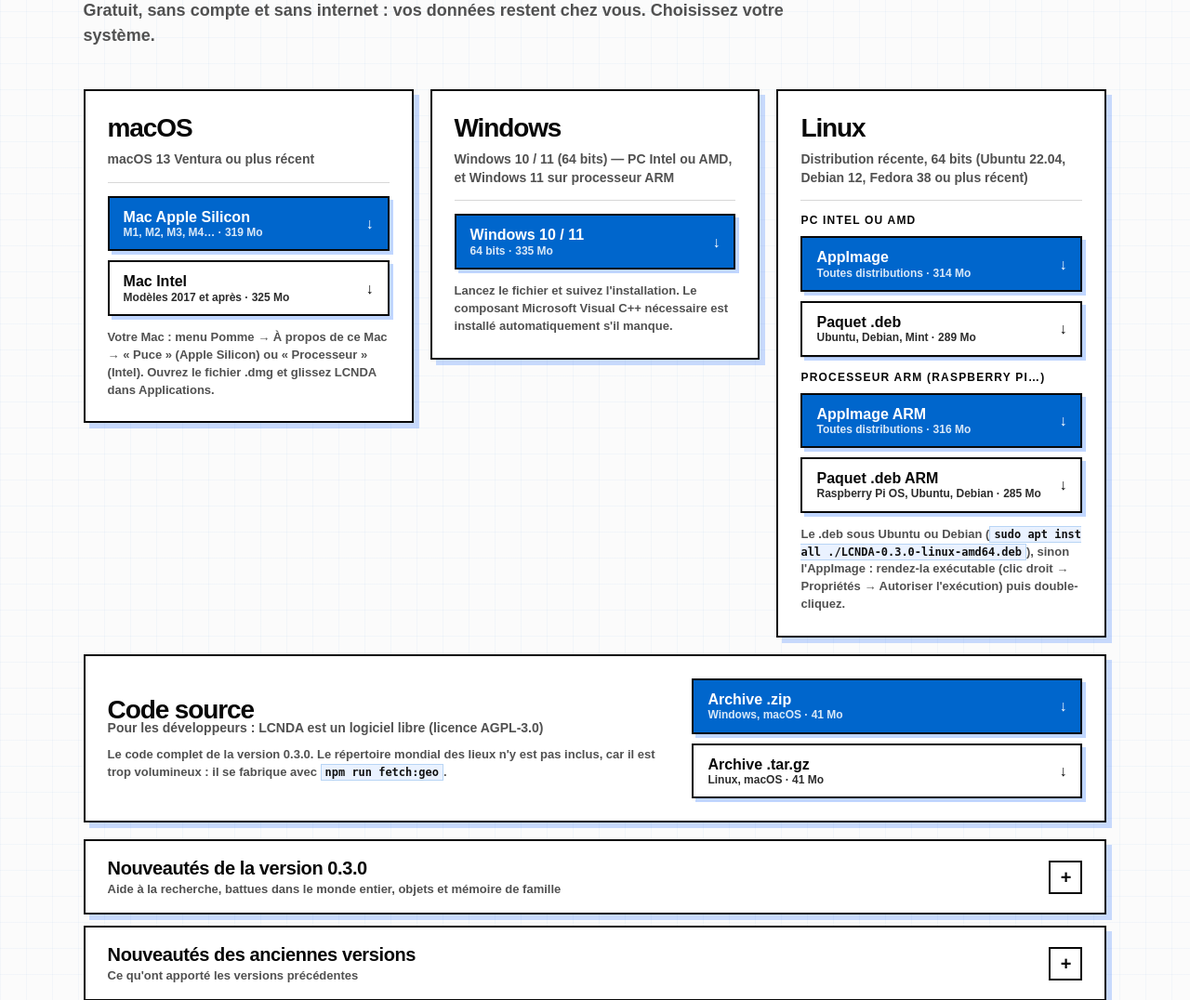
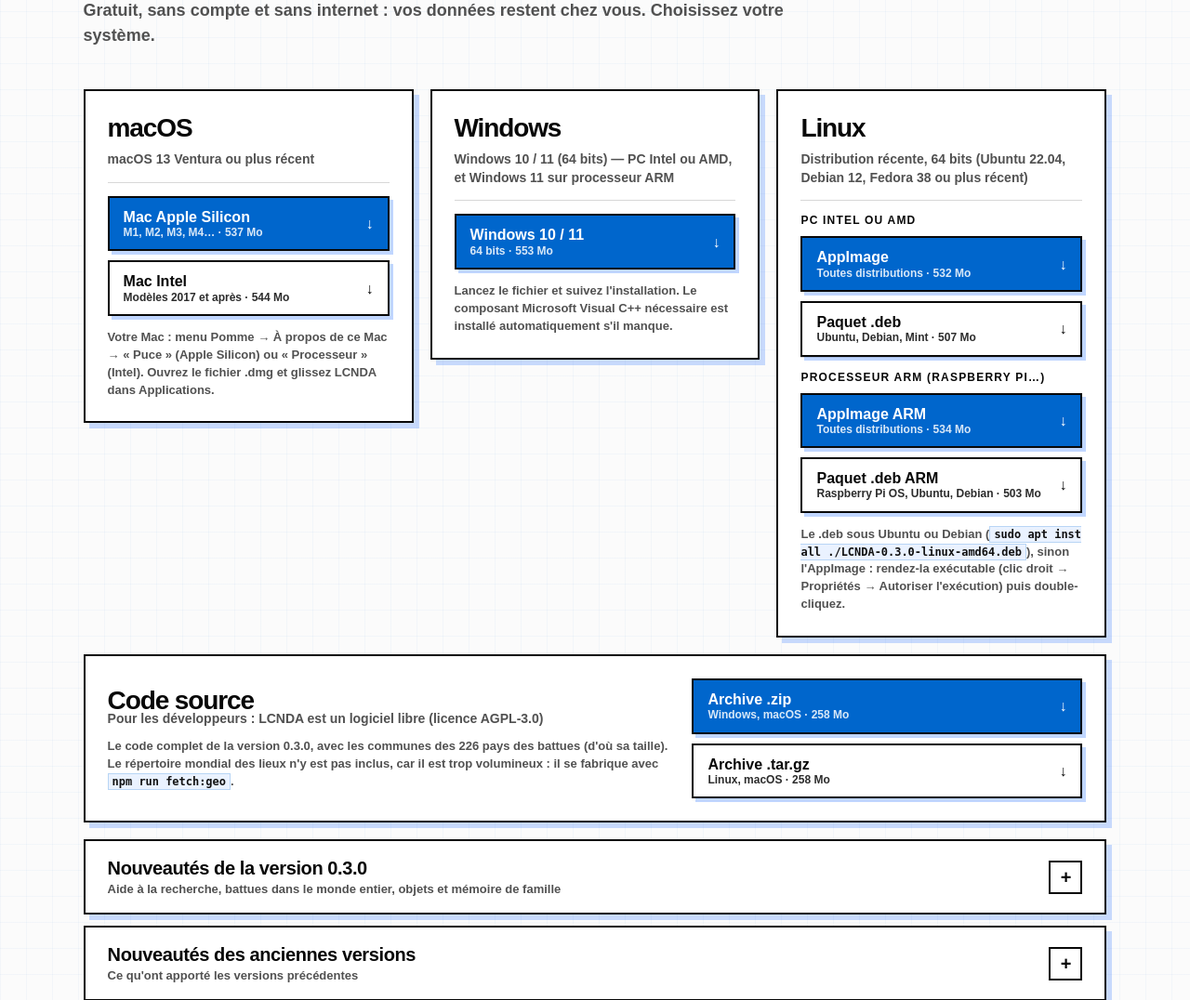
Before and after one commit to victorbaissait/lcnda, a PHP site: page /LCNDA/carnet-numerique-des-ancetres.php in a window 1280 px wide. Shown: the part 1024-2100 px from the top of the page at 93% size. Run offline with PHP 8.4, Linux system fonts and the light colour scheme.

Commit message:
Page de présentation : tailles des installateurs 0.3.0
Co-Authored-By: Claude Opus 5.5 <noreply@anthropic.com>

```diff
--- a/carnet-numerique-des-ancetres.php
+++ b/carnet-numerique-des-ancetres.php
@@ -177,8 +177,8 @@
                     <h3>macOS</h3>
                     <p class="presentation-os-req">macOS 13 Ventura ou plus récent</p>
                     <div class="presentation-os-group">
-                        <a class="button" href="download/LCNDA-0.3.0-mac-arm64.dmg"><span>Mac Apple Silicon<small>M1, M2, M3, M4… · 319 Mo</small></span><span aria-hidden="true">↓</span></a>
-                        <a class="button secondary" href="download/LCNDA-0.3.0-mac-x64.dmg"><span>Mac Intel<small>Modèles 2017 et après · 325 Mo</small></span><span aria-hidden="true">↓</span></a>
+                        <a class="button" href="download/LCNDA-0.3.0-mac-arm64.dmg"><span>Mac Apple Silicon<small>M1, M2, M3, M4… · 537 Mo</small></span><span aria-hidden="true">↓</span></a>
+                        <a class="button secondary" href="download/LCNDA-0.3.0-mac-x64.dmg"><span>Mac Intel<small>Modèles 2017 et après · 544 Mo</small></span><span aria-hidden="true">↓</span></a>
                     </div>
                     <p class="presentation-os-help">Votre Mac : menu Pomme → À propos de ce Mac → « Puce » (Apple Silicon) ou « Processeur » (Intel). Ouvrez le fichier .dmg et glissez LCNDA dans Applications.</p>
                 </article>
@@ -187,7 +187,7 @@
                     <h3>Windows</h3>
                     <p class="presentation-os-req">Windows 10 / 11 (64 bits) — PC Intel ou AMD, et Windows 11 sur processeur ARM</p>
                     <div class="presentation-os-group">
-                        <a class="button" href="download/LCNDA-0.3.0-windows-x64.exe"><span>Windows 10 / 11<small>64 bits · 335 Mo</small></span><span aria-hidden="true">↓</span></a>
+                        <a class="button" href="download/LCNDA-0.3.0-windows-x64.exe"><span>Windows 10 / 11<small>64 bits · 553 Mo</small></span><span aria-hidden="true">↓</span></a>
                     </div>
                     <p class="presentation-os-help">Lancez le fichier et suivez l'installation. Le composant Microsoft Visual C++ nécessaire est installé automatiquement s'il manque.</p>
                 </article>
@@ -198,13 +198,13 @@
                     <div class="presentation-os-groups">
                         <div class="presentation-os-group">
                             <strong>PC Intel ou AMD</strong>
-                            <a class="button" href="download/LCNDA-0.3.0-linux-x86_64.AppImage"><span>AppImage<small>Toutes distributions · 314 Mo</small></span><span aria-hidden="true">↓</span></a>
-                            <a class="button secondary" href="download/LCNDA-0.3.0-linux-amd64.deb"><span>Paquet .deb<small>Ubuntu, Debian, Mint · 289 Mo</small></span><span aria-hidden="true">↓</span></a>
+                            <a class="button" href="download/LCNDA-0.3.0-linux-x86_64.AppImage"><span>AppImage<small>Toutes distributions · 532 Mo</small></span><span aria-hidden="true">↓</span></a>
+                            <a class="button secondary" href="download/LCNDA-0.3.0-linux-amd64.deb"><span>Paquet .deb<small>Ubuntu, Debian, Mint · 507 Mo</small></span><span aria-hidden="true">↓</span></a>
                         </div>
                         <div class="presentation-os-group">
                             <strong>Processeur ARM (Raspberry Pi…)</strong>
-                            <a class="button" href="download/LCNDA-0.3.0-linux-arm64.AppImage"><span>AppImage ARM<small>Toutes distributions · 316 Mo</small></span><span aria-hidden="true">↓</span></a>
-                            <a class="button secondary" href="download/LCNDA-0.3.0-linux-arm64.deb"><span>Paquet .deb ARM<small>Raspberry Pi OS, Ubuntu, Debian · 285 Mo</small></span><span aria-hidden="true">↓</span></a>
+                            <a class="button" href="download/LCNDA-0.3.0-linux-arm64.AppImage"><span>AppImage ARM<small>Toutes distributions · 534 Mo</small></span><span aria-hidden="true">↓</span></a>
+                            <a class="button secondary" href="download/LCNDA-0.3.0-linux-arm64.deb"><span>Paquet .deb ARM<small>Raspberry Pi OS, Ubuntu, Debian · 503 Mo</small></span><span aria-hidden="true">↓</span></a>
                         </div>
                     </div>
                     <p class="presentation-os-help">Le .deb sous Ubuntu ou Debian (<code>sudo apt install ./LCNDA-0.3.0-linux-amd64.deb</code>), sinon l'AppImage : rendez-la exécutable (clic droit → Propriétés → Autoriser l'exécution) puis double-cliquez.</p>
@@ -215,11 +215,11 @@
                 <div>
                     <h3>Code source</h3>
                     <p class="presentation-os-req">Pour les développeurs : LCNDA est un logiciel libre (licence AGPL-3.0)</p>
-                    <p class="presentation-os-help">Le code complet de la version 0.3.0. Le répertoire mondial des lieux n'y est pas inclus, car il est trop volumineux : il se fabrique avec <code>npm run fetch:geo</code>.</p>
+                    <p class="presentation-os-help">Le code complet de la version 0.3.0, avec les communes des 226 pays des battues (d'où sa taille). Le répertoire mondial des lieux n'y est pas inclus, car il est trop volumineux : il se fabrique avec <code>npm run fetch:geo</code>.</p>
                 </div>
                 <div class="presentation-os-group">
-                    <a class="button" href="download/lcnda-0.3.0.zip"><span>Archive .zip<small>Windows, macOS · 41 Mo</small></span><span aria-hidden="true">↓</span></a>
-                    <a class="button secondary" href="download/lcnda-0.3.0.tar.gz"><span>Archive .tar.gz<small>Linux, macOS · 41 Mo</small></span><span aria-hidden="true">↓</span></a>
+                    <a class="button" href="download/lcnda-0.3.0.zip"><span>Archive .zip<small>Windows, macOS · 258 Mo</small></span><span aria-hidden="true">↓</span></a>
+                    <a class="button secondary" href="download/lcnda-0.3.0.tar.gz"><span>Archive .tar.gz<small>Linux, macOS · 258 Mo</small></span><span aria-hidden="true">↓</span></a>
                 </div>
             </article>
 
```
